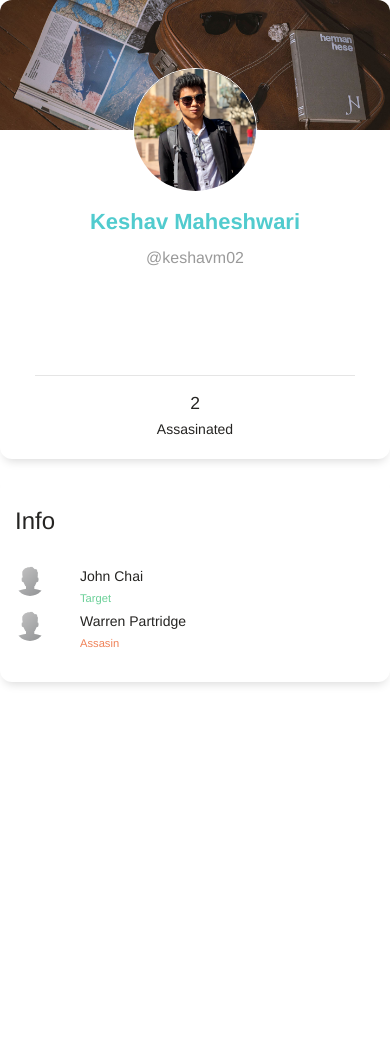
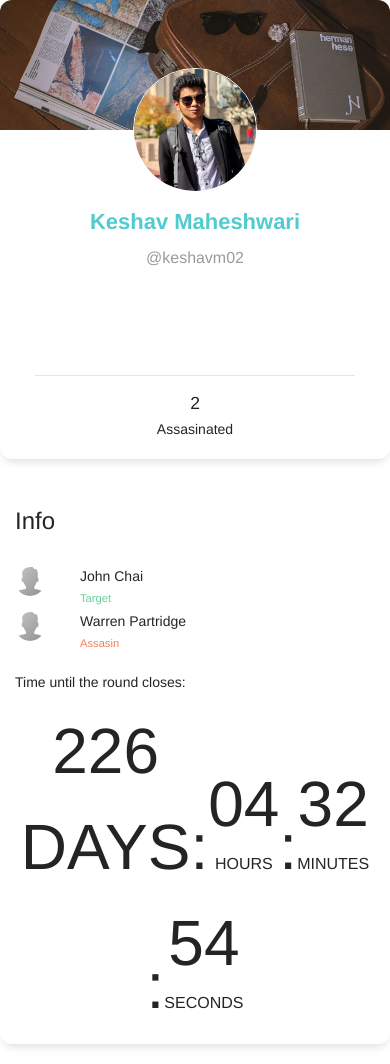
Before and after one commit to BUUPE/Ezio, a Next.js app: page /user in a window 390 px wide. Before the commit the page ends 844 px from the top, so only its background shows below. Built offline with nearby package versions, Linux system fonts and the light colour scheme.

Commit message:
Add countdown clock till next round

```diff
--- /dev/null
+++ b/css/countdown.css
@@ -0,0 +1,51 @@
+#clock {
+    text-align: center;
+    margin-top: 10px;
+}
+
+#clock div {
+    display: inline-block;
+
+}
+
+.days:after,
+.hours:after,
+.minutes:after,
+.seconds:after {
+    /*font-size: 27px;*/
+    content: 'Days';
+    text-align: center;
+    position: relative;
+    /*margin: 10px 0 10px 0;*/
+    display: block;
+
+    text-transform: uppercase;
+    /*color: rgba(27, 54, 93, 0.5);*/
+    /*font-weight: 700;*/
+}
+
+.hours:after {
+    content: 'Hours';
+}
+
+.minutes:after {
+    content: 'Minutes';
+}
+
+.seconds:after {
+    content: 'Seconds';
+}
+
+
+/* Mobile */
+@media only screen and (max-width: 600px) {
+    .hours:after,
+    .minutes:after,
+    .seconds:after {
+        font-size: 16px;
+    }
+
+    #clock div {
+        font-size: 64px;
+    }
+}
--- a/pages/_app.js
+++ b/pages/_app.js
@@ -1,4 +1,5 @@
 import '../css/bootstrap.min.css';
+import '../css/countdown.css';
 import '../css/leaderboard.css';
 import '../css/paper-dashboard.min.css';
 
--- a/pages/user.js
+++ b/pages/user.js
@@ -16,6 +16,63 @@ import {
 } from "reactstrap";
 
 class User extends React.Component {
+  constructor(props) {
+    super(props);
+
+    this.state = {
+      days: "99",
+      hours: "99",
+      minutes: "99",
+      seconds: "99",
+      deadline: new Date("December 23, 2020 22:00:00"),
+    };
+  }
+
+
+  componentDidMount() {
+    // Run updateClock() every second.
+    this.interval = setInterval(() => this.updateClock(), 1000);
+
+  }
+
+  componentWillUnmount() {
+    // Stop the countdown if the component is unmounted.
+    clearInterval(this.interval);
+  }
+
+  getTimeRemaining(endtime) {
+    var t = Date.parse(endtime) - Date.parse(new Date());
+    var seconds = Math.floor((t / 1000) % 60);
+    var minutes = Math.floor((t / 1000 / 60) % 60);
+    var hours = Math.floor((t / (1000 * 60 * 60)) % 24);
+    var days = Math.floor((t / (1000 * 60 * 60 * 24)));
+
+    return {
+      'total': t,
+      'days': days,
+      'hours': hours,
+      'minutes': minutes,
+      'seconds': seconds
+    };
+  }
+
+  updateClock() {
+    var t = this.getTimeRemaining(this.state.deadline);
+
+    this.setState({
+      days: t.days,
+      hours: ('0' + t.hours).slice(-2),
+      minutes: ('0' + t.minutes).slice(-2),
+      seconds: ('0' + t.seconds).slice(-2)
+    });
+
+    if (t.total <= 0) {
+      // Stop the countdown when we've reached the next round.
+      clearInterval(this.interval);
+    }
+  }
+
+
   render() {
     return (
       <>
@@ -112,6 +169,20 @@ class User extends React.Component {
                       </Row>
                     </li>
                   </ul>
+
+
+                  <div>Time until the round closes:</div>
+                  <div id="clock">
+                    <div className="days">{this.state.days}</div>
+                    <div>:</div>
+                    <div className="hours">{this.state.hours}</div>
+                    <div>:</div>
+                    <div className="minutes">{this.state.minutes}</div>
+                    <div>:</div>
+                    <div className="seconds">{this.state.seconds}</div>
+                  </div>
+
+
                 </CardBody>
               </Card>
             </Col>
```
